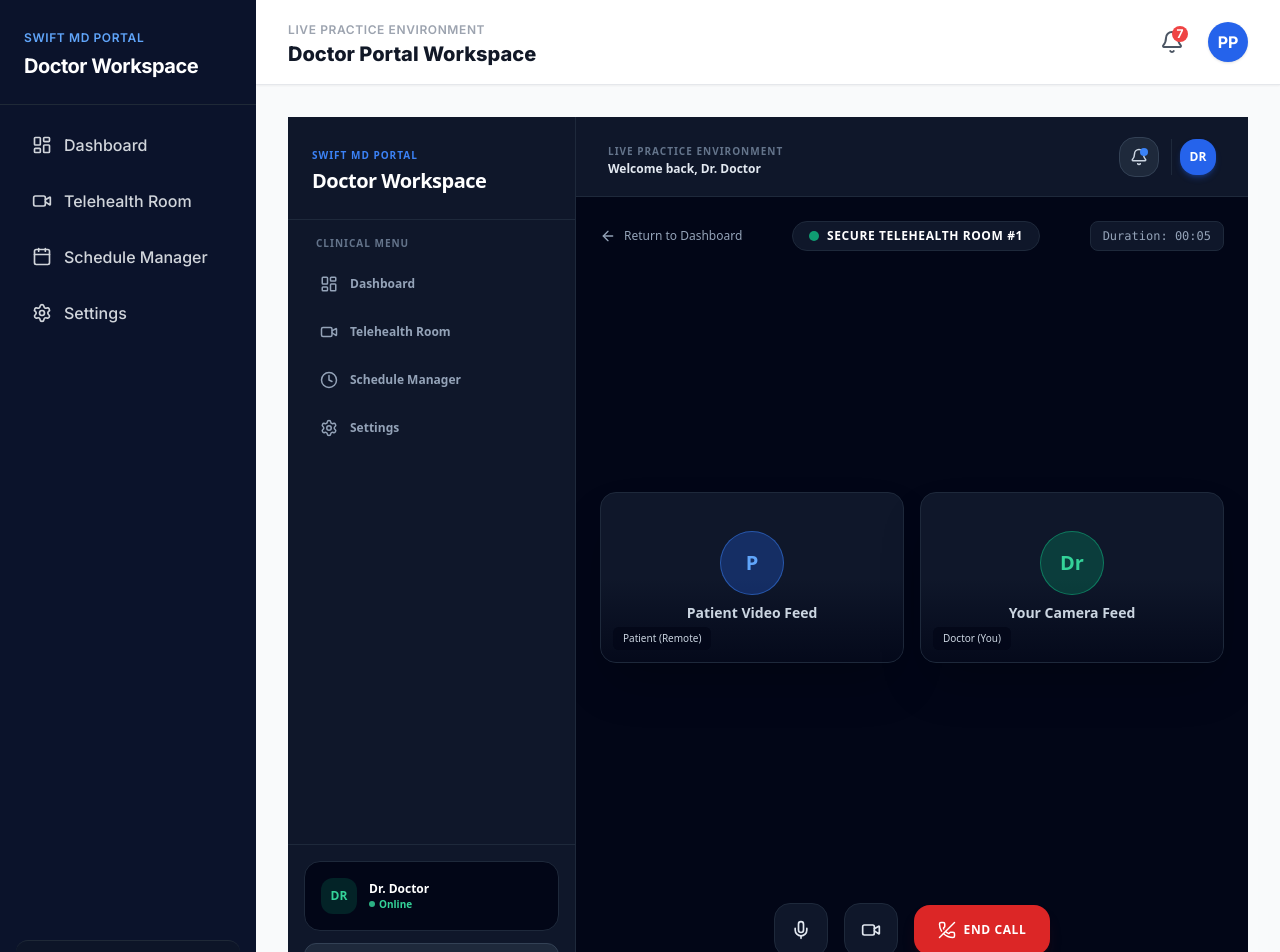
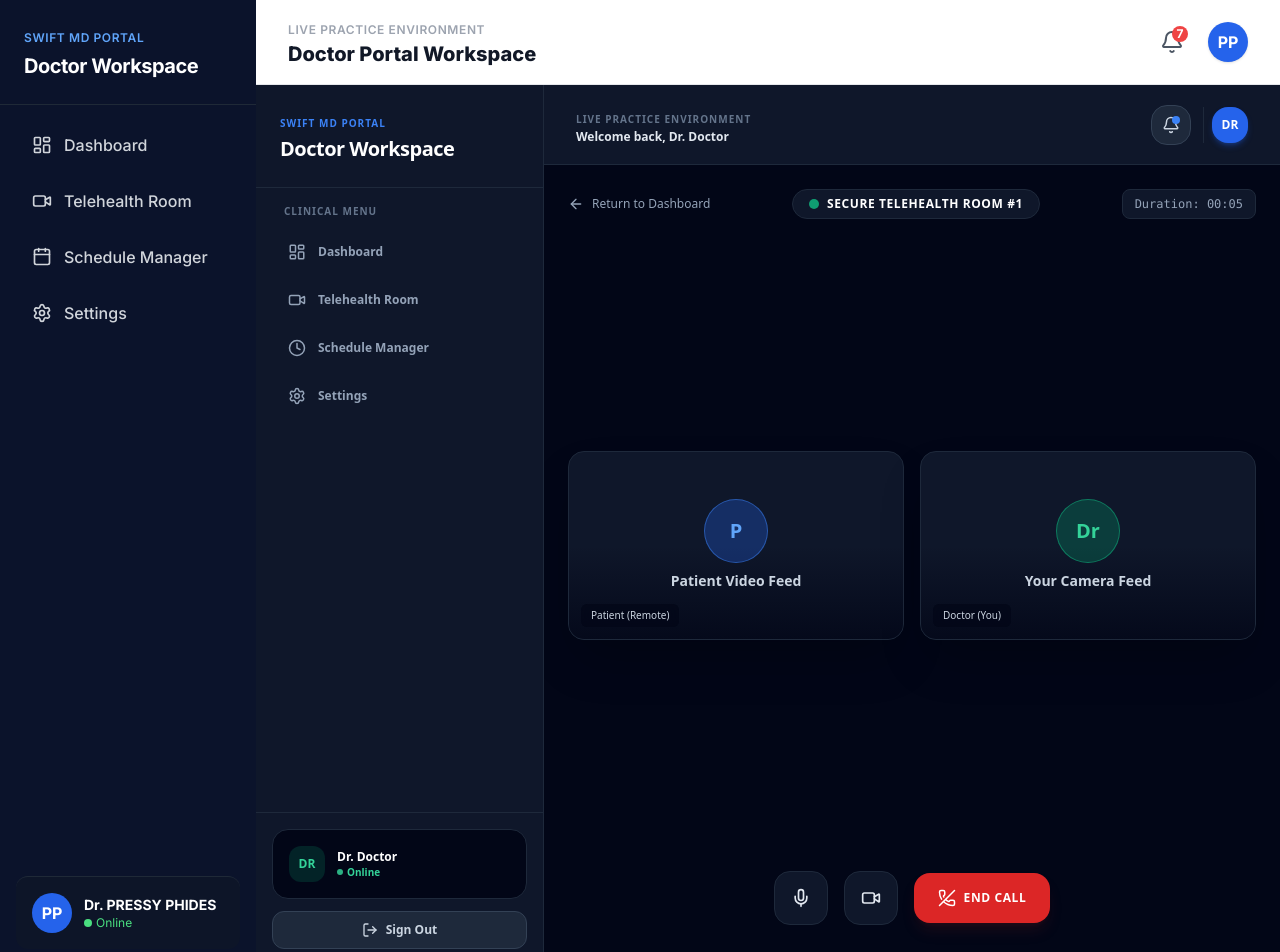
Before and after one commit to mugwe88-ops/MedicareAI, a Next.js app in the folder frontend/: page /doctors/dashboard/1 in a window 1280 px wide. Shown: the top 952 px of the page. Built offline with nearby package versions, Linux system fonts and the light colour scheme.

Commit message:
Refactor DoctorLayout component structure

```diff
--- a/frontend/app/doctors/layout.tsx
+++ b/frontend/app/doctors/layout.tsx
@@ -1,7 +1,12 @@
 "use client";
-import { LayoutDashboard, Video, Calendar, Settings, Bell } from "lucide-react";
-import Link from "next/link";
 import { usePathname } from "next/navigation";
+import {
+  LayoutDashboard,
+  Video,
+  Calendar,
+  Settings,
+  Bell
+} from "lucide-react";
 
 export default function DoctorLayout({ children }: { children: React.ReactNode }) {
   const pathname = usePathname();
@@ -15,8 +20,8 @@ export default function DoctorLayout({ children }: { children: React.ReactNode }
 
   return (
     <div className="min-h-screen bg-gray-50 flex">
-      {/* Sidebar */}
-      <aside className="w-64 bg-[#0B132B] text-white flex flex-col justify-between hidden md:flex">
+      {/* Sidebar Navigation (Rendered Once) */}
+      <aside className="w-64 bg-[#0B132B] text-white flex flex-col justify-between hidden md:flex shrink-0">
         <div>
           <div className="p-6 border-b border-gray-800">
             <span className="text-xs tracking-wider text-blue-400 font-semibold uppercase">Swift MD Portal</span>
@@ -27,22 +32,26 @@ export default function DoctorLayout({ children }: { children: React.ReactNode }
               const Icon = item.icon;
               const isActive = pathname === item.href;
               return (
-                <Link
-                  key={item.name}
+                <a
+                  key={item.href}
                   href={item.href}
                   className={`flex items-center space-x-3 px-4 py-3 rounded-xl font-medium transition ${
-                    isActive ? "bg-blue-600 text-white shadow-md" : "text-gray-300 hover:bg-gray-800 hover:text-white"
+                    isActive
+                      ? "bg-blue-600 text-white shadow-md"
+                      : "text-gray-300 hover:bg-gray-800 hover:text-white"
                   }`}
                 >
                   <Icon className="h-5 w-5" />
                   <span>{item.name}</span>
-                </Link>
+                </a>
               );
             })}
           </nav>
         </div>
 
-        <div className="p-4 border-t border-gray-800 m-4 bg-gray-900/50 rounded-xl flex items-center space-x-3">
+        {/* Doctor Profile Footer in Sidebar */}
+        <div className="p-4 border-t border-gray-800 m-4 bg-gray-900/50 rounded-xl flex items-center justify-between">
+          <div className="flex items-center space-x-3">
             <div className="h-10 w-10 rounded-full bg-blue-600 flex items-center justify-center font-bold text-white">
               PP
             </div>
@@ -53,17 +62,19 @@ export default function DoctorLayout({ children }: { children: React.ReactNode }
               </span>
             </div>
           </div>
+        </div>
       </aside>
 
-      {/* Main Viewport */}
+      {/* Main Content Wrapper */}
       <div className="flex-1 flex flex-col min-w-0 overflow-y-auto">
+        {/* Top Header Bar (Rendered Once) */}
         <header className="bg-white border-b border-gray-200 px-8 py-4 flex justify-between items-center shadow-sm">
           <div>
             <span className="text-xs uppercase tracking-wider text-gray-400 font-semibold">Live Practice Environment</span>
             <h2 className="text-xl font-extrabold text-gray-900">Doctor Portal Workspace</h2>
           </div>
           <div className="flex items-center space-x-4">
-            <button className="relative p-2 text-gray-600 hover:bg-gray-100 rounded-full transition">
+            <button className="relative p-2 text-gray-600 hover:bg-gray-100 rounded-full transition cursor-pointer">
               <Bell className="h-6 w-6" />
               <span className="absolute top-1 right-1 h-4 w-4 bg-red-500 text-white rounded-full text-xs flex items-center justify-center font-bold">7</span>
             </button>
@@ -73,7 +84,10 @@ export default function DoctorLayout({ children }: { children: React.ReactNode }
           </div>
         </header>
 
-        <main className="flex-1 p-8">{children}</main>
+        {/* Dynamic Page Content Renders Here */}
+        <main className="flex-1 flex flex-col">
+          {children}
+        </main>
       </div>
     </div>
   );
```
Lines whose indentation alone changed are shown as unchanged.
